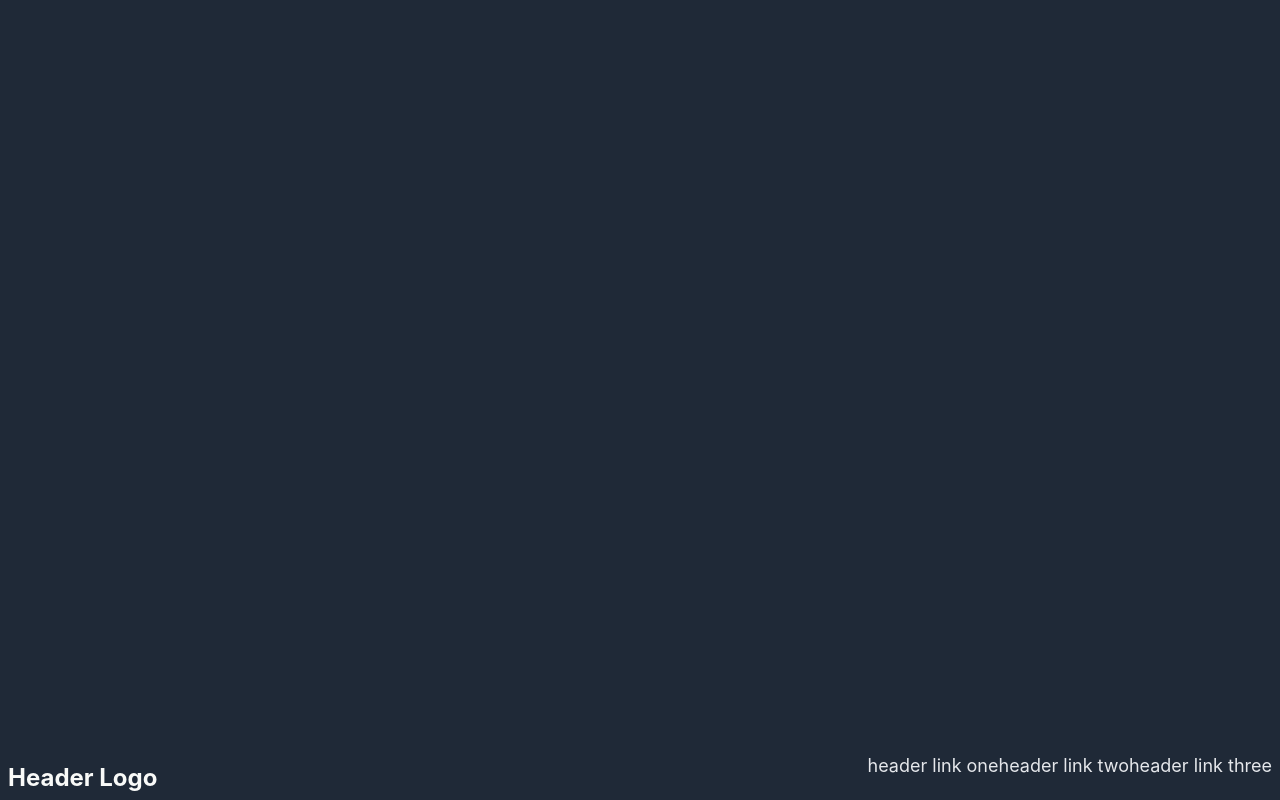
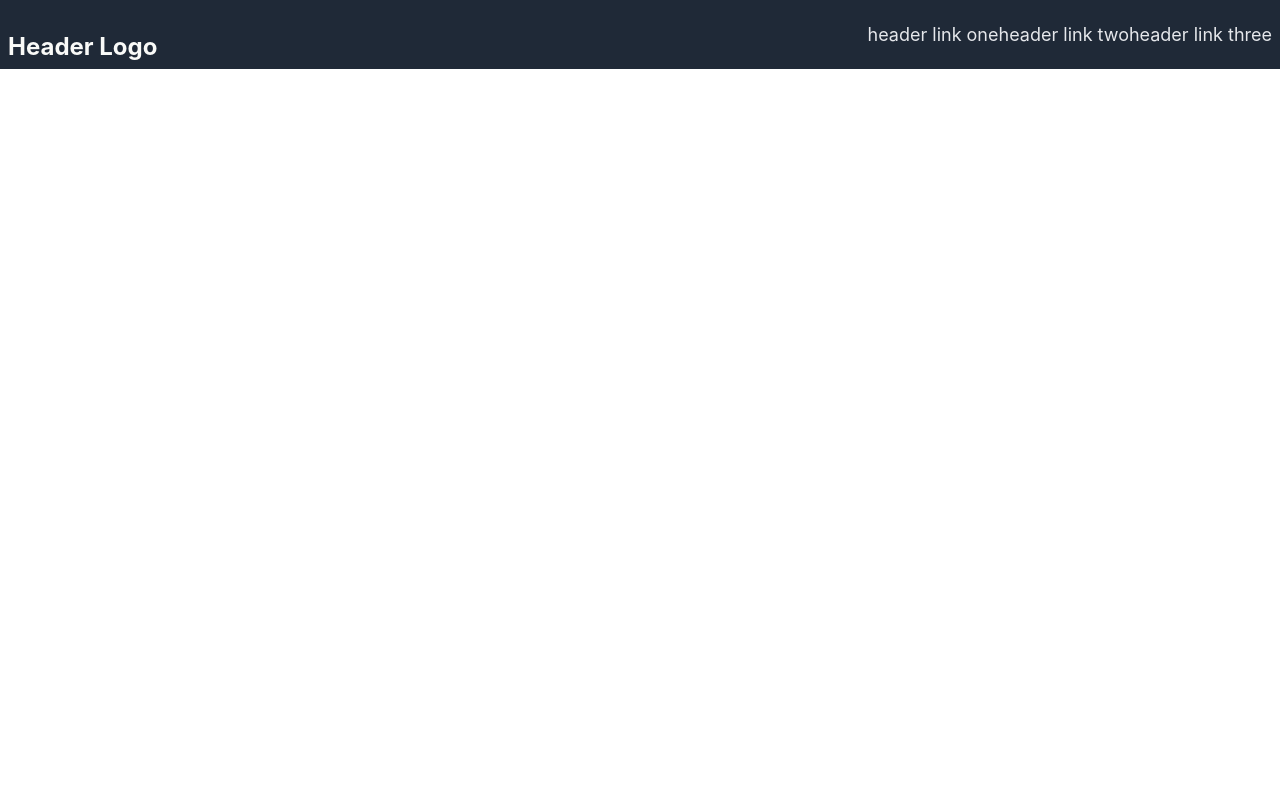
Before and after one commit to dminsoopark/landing_page, a plain HTML site: page index.html in a window 1280 px wide. Drawn offline with Linux system fonts and the light colour scheme.

Commit message:
Update grow attribute

```diff
--- a/style.css
+++ b/style.css
@@ -10,7 +10,7 @@ body {
     background-color: #1F2937;
     display: flex;
     height: 72px;
-    flex: 1 0 100%;
+    flex: 0 0 100%;
     justify-content: space-between;
     padding: 8px;
 }
```
